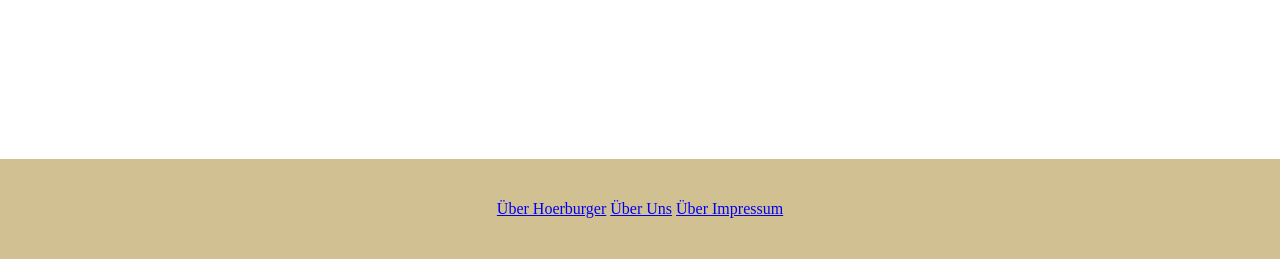
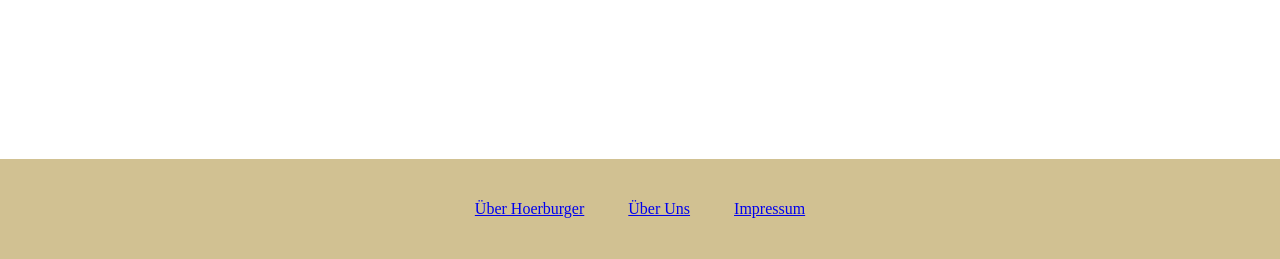
Before and after one commit to dudesoft/praxisseminar_ss15, a PHP site: page / in a window 1280 px wide. Shown: the part 541-800 px from the top of the page. Run offline with PHP 8.4, Linux system fonts and the light colour scheme.

Commit message:
space between footer navigation elements

```diff
--- a/WebProject/css/main.css
+++ b/WebProject/css/main.css
@@ -52,6 +52,11 @@ footer {
     height: 100px;
 }
 
+.footer_link {
+    margin-left: 20px;
+    margin-right: 20px;
+}
+
 
 /* Content */
 
--- a/WebProject/footer.php
+++ b/WebProject/footer.php
@@ -1,7 +1,7 @@
 <footer class="navigation_element">
     <div id="link_container">
-    <a href="url">Über Hoerburger</a>
-    <a href="url">Über Uns</a>
-    <a href="url">Über Impressum</a>
+        <a class = "footer_link" href="url">Über Hoerburger</a>
+        <a class = "footer_link" href="url">Über Uns</a>
+        <a class = "footer_link" href="url">Impressum</a>
     </div>
 </footer>
```
